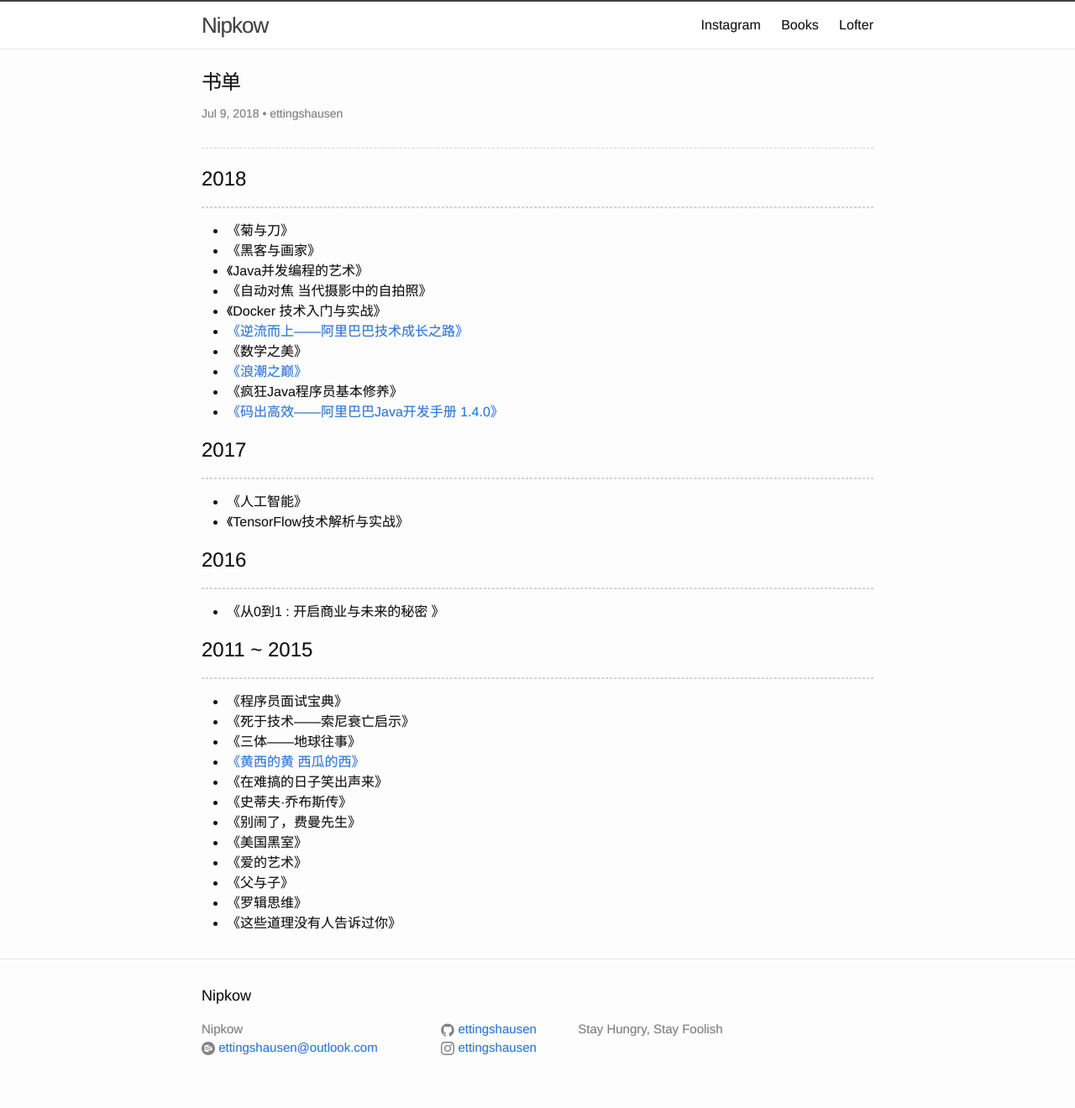
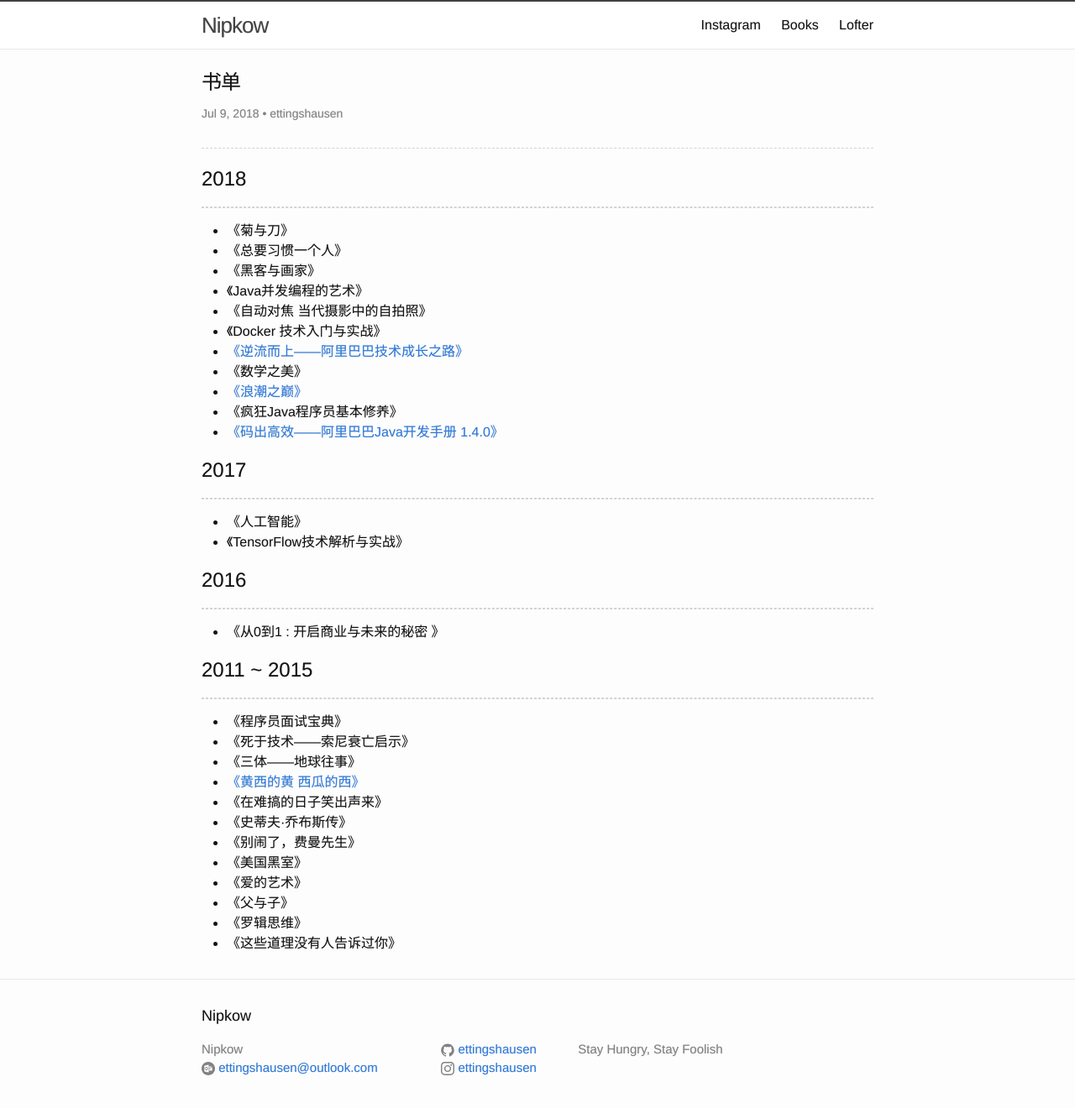
Before and after one commit to ettingshausen/ettingshausen.github.io, a Jekyll site: the page built from books/books.md, in a window 1280 px wide and 1344 px high. Shown: the top 1320 px of the window at 84% size. Built offline with Jekyll 4.4.1, drawn with Linux system fonts in a browser that asks for light colours.

Commit message:
add a book 《used to be alone》

```diff
--- a/books/books.md
+++ b/books/books.md
@@ -9,6 +9,7 @@ date:   2018-07-09 00:54:32 +0800
 # 2018
 ---
 + 《菊与刀》
++ 《总要习惯一个人》
 + 《黑客与画家》
 + 《Java并发编程的艺术》
 + 《自动对焦 当代摄影中的自拍照》
```
